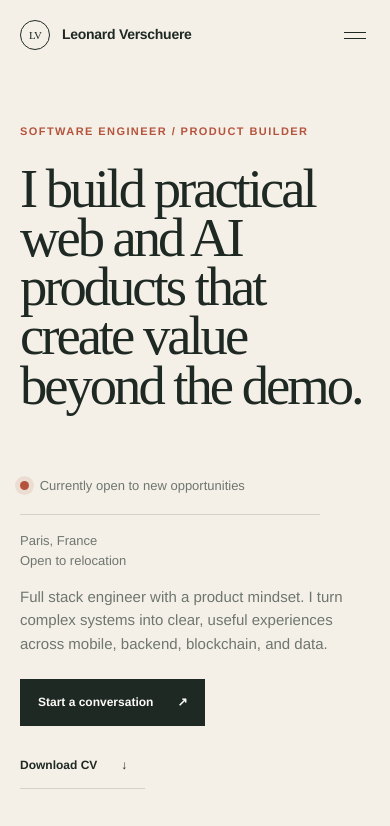
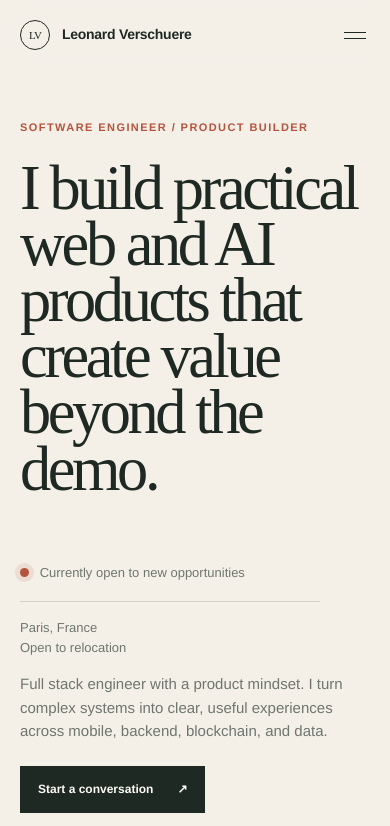
Before and after one commit to verschhh/verschhh.fr, a website: page index.html in a window 390 px wide. Shown: the top 826 px of the page. Drawn offline with Linux system fonts and the light colour scheme.

Commit message:
style: balance hero scale

```diff
--- a/styles.css
+++ b/styles.css
@@ -61,13 +61,13 @@ button { color: inherit; font: inherit; }
 .site-nav .nav-contact { color: var(--ink); border-bottom: 1px solid var(--ink); padding-bottom: 3px; }
 .menu-toggle { display: none; border: 0; background: none; padding: 4px; }
 .menu-line { display: block; width: 22px; height: 1px; margin: 5px 0; background: var(--ink); }
-.hero { min-height: calc(100svh - var(--header-height)); padding-top: clamp(56px, 8svh, 112px); padding-bottom: clamp(44px, 7svh, 96px); display: flex; flex-direction: column; justify-content: center; }
-.hero-title-row { display: grid; grid-template-columns: minmax(0, 1fr) minmax(170px, 220px); gap: clamp(36px, 6vw, 90px); align-items: end; }
+.hero { min-height: calc(100svh - var(--header-height)); padding-top: clamp(40px, 5svh, 72px); padding-bottom: clamp(44px, 6svh, 84px); display: flex; flex-direction: column; justify-content: center; }
+.hero-title-row { display: grid; grid-template-columns: minmax(0, 1fr) minmax(170px, 190px); gap: clamp(32px, 4vw, 64px); align-items: end; }
 .eyebrow, .detail-label { margin: 0 0 26px; font-size: 11px; font-weight: 600; letter-spacing: .13em; line-height: 1.2; text-transform: uppercase; color: var(--signal); }
 .eyebrow span { color: var(--muted); margin-left: 12px; }
 h1, h2, h3, p { margin-top: 0; }
 h1, h2 { font-family: var(--serif); font-weight: 400; letter-spacing: -.055em; }
-h1 { max-width: 900px; margin-bottom: clamp(20px, 3svh, 34px); font-size: clamp(52px, min(6.2vw, 9.2svh), 92px); line-height: .88; }
+h1 { max-width: 980px; margin-bottom: clamp(20px, 3svh, 34px); font-size: clamp(58px, min(7.2vw, 10.8svh), 104px); line-height: .9; }
 h2 { margin-bottom: 0; font-size: clamp(52px, 7vw, 92px); line-height: .9; }
 h1::selection, h2::selection, h3::selection { background: var(--signal); color: var(--white); }
 em { color: var(--signal); font-style: italic; }
@@ -180,7 +180,7 @@ em { color: var(--signal); font-style: italic; }
   .site-nav.is-open { display: flex; }
   .site-nav a { padding: 12px 0; }
   .site-nav .nav-contact { border-bottom: 0; }
-  .hero { min-height: calc(100svh - var(--header-height)); padding-top: clamp(48px, 7svh, 96px); padding-bottom: clamp(40px, 6svh, 72px); }
+  .hero { min-height: calc(100svh - var(--header-height)); padding-top: clamp(40px, 6svh, 76px); padding-bottom: clamp(40px, 5svh, 64px); }
   .hero-title-row { grid-template-columns: 1fr; gap: clamp(24px, 5svh, 50px); }
   h1 { max-width: none; }
   .hero-note { max-width: 300px; }
@@ -203,7 +203,7 @@ em { color: var(--signal); font-style: italic; }
   .site-header { padding-top: 20px; padding-bottom: 20px; }
   .site-nav { right: 20px; left: 20px; }
   .hero { min-height: calc(100svh - var(--header-height)); padding-top: clamp(36px, 6svh, 72px); padding-bottom: clamp(36px, 6svh, 72px); }
-  h1 { margin-bottom: 24px; font-size: clamp(44px, min(14vw, 7.5svh), 72px); line-height: .9; }
+  h1 { margin-bottom: 24px; font-size: clamp(48px, min(16vw, 8.5svh), 80px); line-height: .9; }
   h2 { font-size: clamp(48px, 16vw, 70px); }
   .hero-intro { margin-bottom: 24px; font-size: 15px; }
   .hero-actions { align-items: flex-start; flex-direction: column; gap: 16px; }
```
